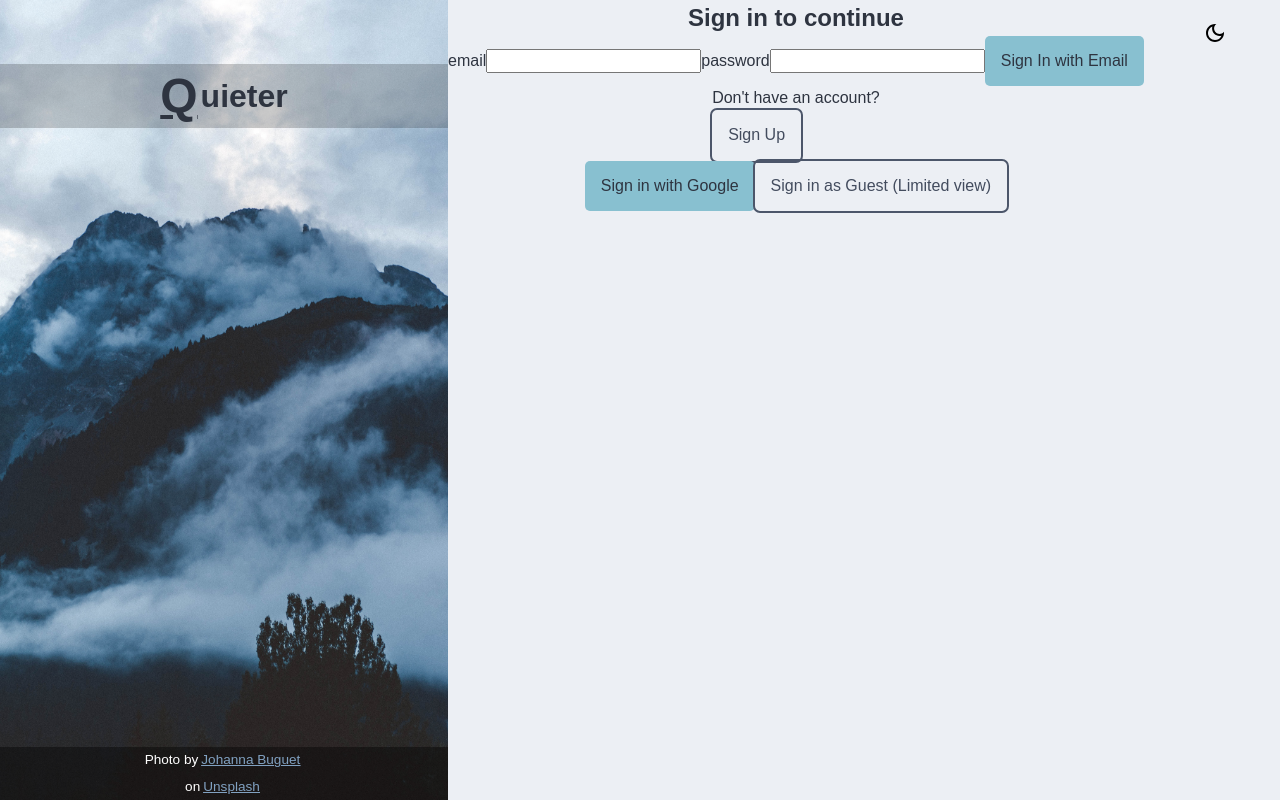
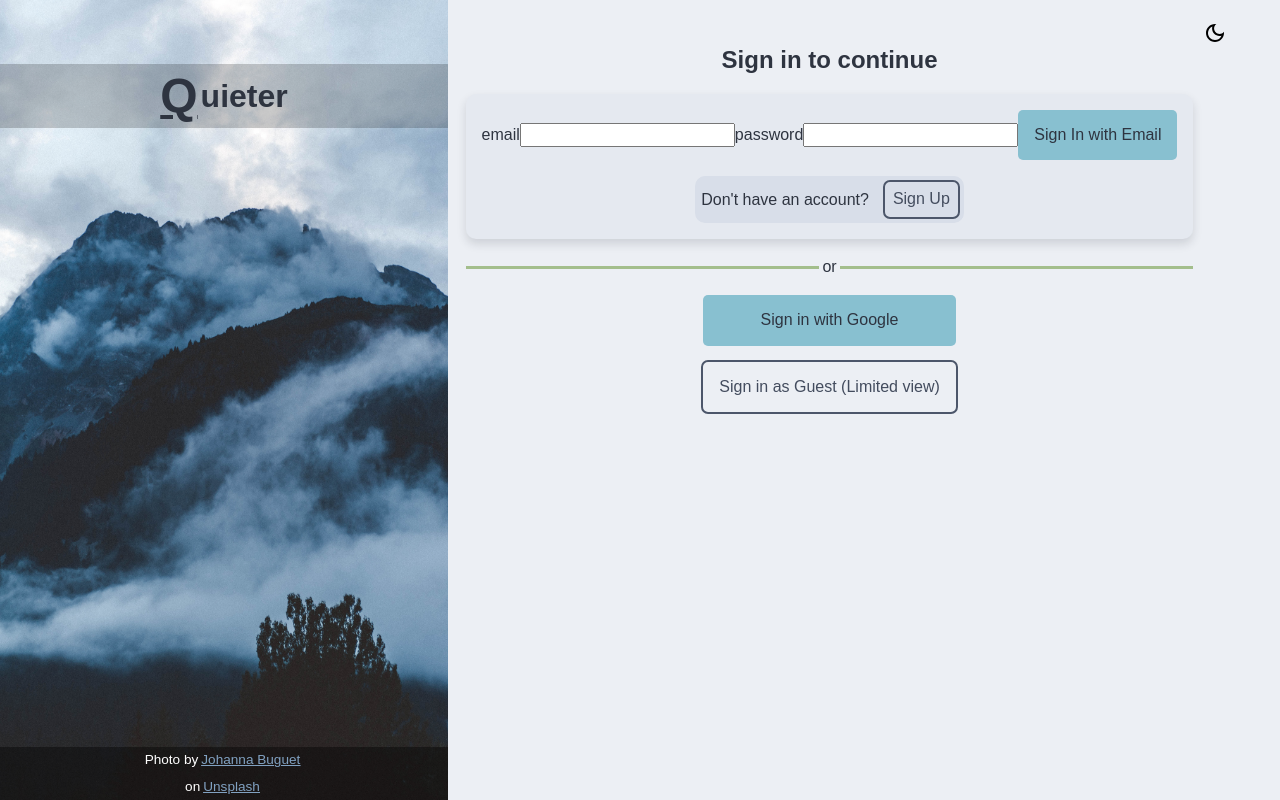
Before and after one commit to 01zulfi/quieter, a React (Create React App) app: page /sign-in in a window 1280 px wide. Built offline with nearby package versions, Linux system fonts and the light colour scheme.

Commit message:
Style SignInForm.tsx

```diff
--- a/src/components/AuthComponents/SignInForm.tsx
+++ b/src/components/AuthComponents/SignInForm.tsx
@@ -9,6 +9,61 @@ const SignInFormWrapper = styled.section`
   display: flex;
   flex-direction: column;
   align-items: center;
+  justify-content: space-between;
+  margin-bottom: 3em;
+  padding: 0.1em;
+  width: 100%;
+  margin: 1em;
+  height: fit-content;
+  gap: 1em;
+
+  @media (min-width: 680px) {
+    margin-top: 2.5em;
+  }
+`;
+
+const OrWrapper = styled.div`
+  display: flex;
+  width: 100%;
+  align-items: center;
+  gap: 0.2em;
+  justify-content: stretch;
+`;
+
+const Line = styled.div`
+  background: ${(props: any) => props.theme.aurora.four};
+  flex-grow: 1;
+  padding: 0.1em;
+`;
+
+const OrText = styled.p``;
+
+const EmailFormWrapper = styled.div`
+  background: ${(props: any) => props.theme.base.two};
+  box-shadow: rgb(36 41 51 / 15%) 0px 5px 10px 0px;
+  border-radius: 10px;
+  display: flex;
+  flex-direction: column;
+  align-items: center;
+  padding: 1em;
+  gap: 1em;
+`;
+
+const EmailButtonsWrapper = styled.div`
+  background: ${(props: any) => props.theme.base.three};
+  display: flex;
+  justify-content: center;
+  align-items: center;
+  gap: 1em;
+  padding: 0.4em;
+  border-radius: 10px;
+`;
+
+const ButtonWrapper = styled.div`
+  display: flex;
+  flex-direction: column;
+  align-items: stretch;
+  gap: 1em;
 `;
 
 const SignInForm: FC = function SignInForm() {
@@ -28,31 +83,40 @@ const SignInForm: FC = function SignInForm() {
     <SignInFormWrapper>
       <h2>Sign in to continue</h2>
 
+      <EmailFormWrapper>
         {showEmailSignInForm ? <EmailSignInForm /> : <EmailSignUpForm />}
-
         {showEmailSignInForm ? (
-        <div>
+          <EmailButtonsWrapper>
             <p>Don&apos;t have an account? </p>
             <Button
               textContent="Sign Up"
               clickHandler={onSignUpClick}
               status="secondary"
               type="button"
+              padding="0.5em"
             />
-        </div>
+          </EmailButtonsWrapper>
         ) : (
-        <div>
+          <EmailButtonsWrapper>
             <p>ALready have an account?</p>
             <Button
               textContent="Sign in here"
               clickHandler={onSignInClick}
               status="secondary"
               type="button"
+              padding="0.5em"
             />
-        </div>
+          </EmailButtonsWrapper>
         )}
+      </EmailFormWrapper>
 
-      <div>
+      <OrWrapper>
+        <Line />
+        <OrText>or</OrText>
+        <Line />
+      </OrWrapper>
+
+      <ButtonWrapper>
         <Button
           type="button"
           textContent="Sign in with Google"
@@ -65,7 +129,7 @@ const SignInForm: FC = function SignInForm() {
           clickHandler={guestSignInHandler}
           status="secondary"
         />
-      </div>
+      </ButtonWrapper>
     </SignInFormWrapper>
   );
 };
--- a/src/components/AuthComponents/SignInPage.tsx
+++ b/src/components/AuthComponents/SignInPage.tsx
@@ -72,7 +72,10 @@ const LinkWrapper = styled.div`
   align-items: center;
 `;
 
-const Wrapper = styled.section``;
+const Wrapper = styled.section`
+  display: flex;
+  justify-content: center;
+`;
 
 const Icon = styled.button`
   background: transparent;
```
Lines whose indentation alone changed are shown as unchanged.
